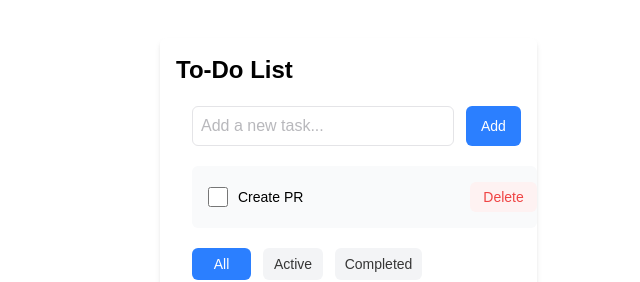
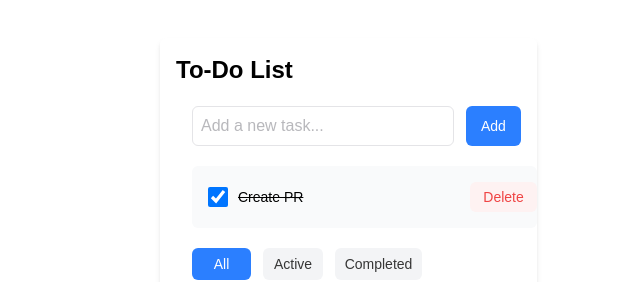
Before and after one commit to SaruulbayarB/NextJS, a Next.js app: page /todo in a window 1280 px wide. Shown: the part 202-484 px from the top of the page, without its empty margins (640-1280 px from the left). Built offline with nearby package versions, Linux system fonts and the light colour scheme.

Commit message:
condition added

```diff
--- a/src/app/todo/page.jsx
+++ b/src/app/todo/page.jsx
@@ -7,7 +7,7 @@ const Todo = () => {
       </h3>
 
       <Add></Add>
-      <Task name="Create PR"></Task>
+      <Task name="Create PR" isCompleted={true} isActive={true}></Task>
 
       <div className="flex gap-1.5 mt-5 ml-4">
         <button className="w-[59px] h-[32px] bg-blue-500 rounded-md text-sm font-normal text-white">
--- a/src/components/task.jsx
+++ b/src/components/task.jsx
@@ -1,14 +1,27 @@
-export const Task = (list) => {
+export const Task = (actions) => {
   return (
     <div className="flex w-[345px] h-[62px] bg-[#F9FAFB] items-center pl-4 rounded-md ml-4 mt-5">
       <input
         type="checkbox"
         className="w-[20px] h-[20px] border border-[#767676] bg-white rounded"
+        checked={actions.isCompleted}
       />
-      <span className="ml-2.5 text-black text-sm font-normal">{list.name}</span>
-      <button className="ml-auto w-[67px] h-[30px] text-[#EF4444] bg-[#FEF2F2] rounded-md text-sm">
-        Delete
-      </button>
+
+      {actions.isCompleted ? (
+        <span className="ml-2.5 text-black text-sm font-normal line-through">
+          {actions.name}
+        </span>
+      ) : (
+        <span className="ml-2.5 text-black text-sm font-normal">
+          {actions.name}
+        </span>
+      )}
+
+      {actions.isCompleted && (
+        <button className="ml-auto w-[67px] h-[30px] text-[#EF4444] bg-[#FEF2F2] rounded-md text-sm">
+          Delete
+        </button>
+      )}
     </div>
   );
 };
```
